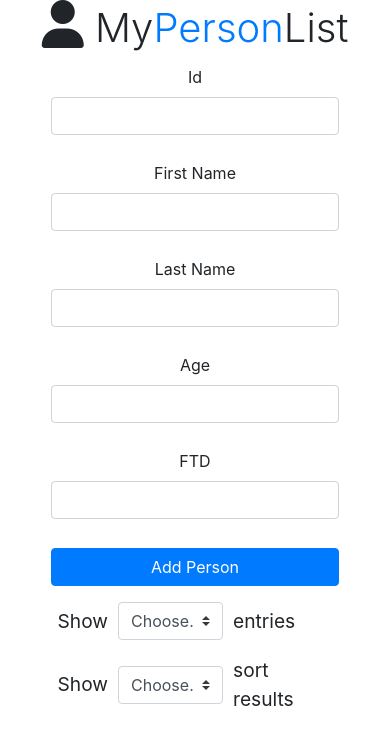
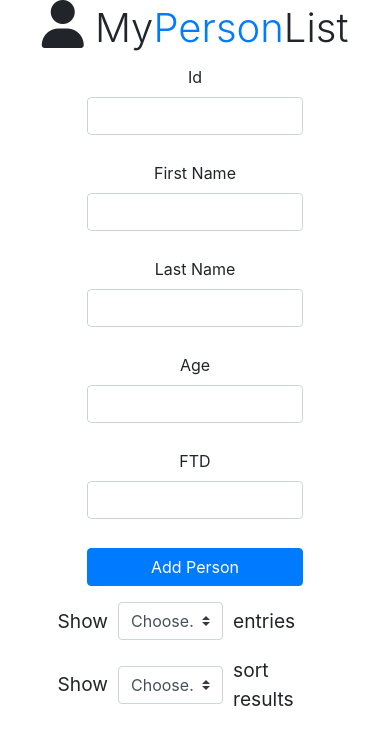
Before and after one commit to oNionUxx/Person-List-Web-App, a PHP site: page / in a window 390 px wide. Shown: the part 64-794 px from the top of the page. Run offline with PHP 8.4, Linux system fonts and the light colour scheme; some libraries are stand-ins or nearby versions.

Commit message:
Update UI style

```diff
--- a/style.css
+++ b/style.css
@@ -176,10 +176,10 @@ footer nav div {
     justify-content: center;
   }
   #person-form .inner .input-design {
-    width: 80%;
+    width: 60%;
   }
   .form-btn button {
-    width: 80%;
+    width: 60%;
   }
   .fas.fa-edit, .fas.fa-save {
     font-size: 28px;
```
